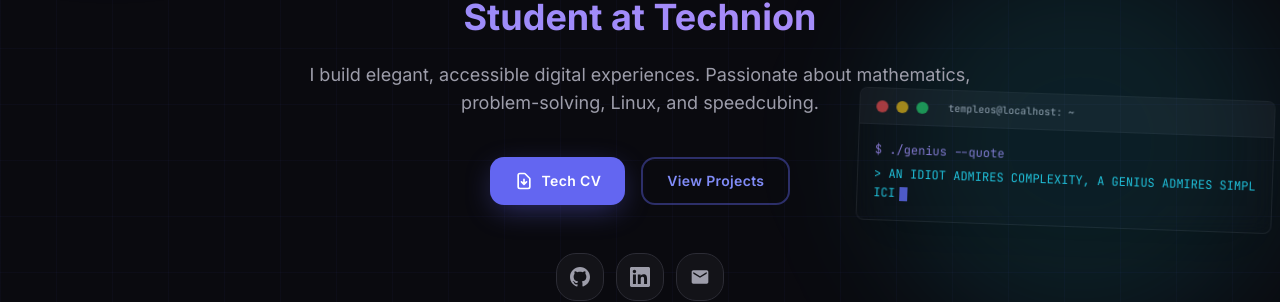
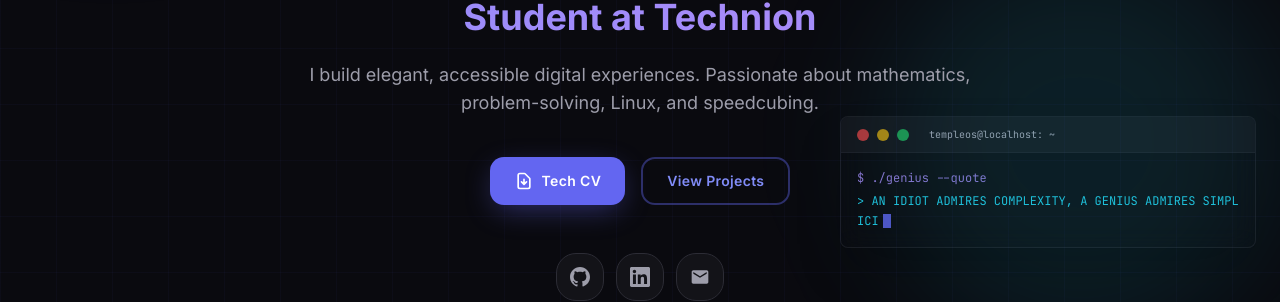
Before and after one commit to AbdullahZaid-ggg/portfolio_abdalla_zaid, a React (Vite) app: page / in a window 1280 px wide. Shown: the part 456-758 px from the top of the page. Built offline with nearby package versions, Linux system fonts and the light colour scheme; no server answers.

Commit message:
Remove drift animation from terminal quote window

```diff
--- a/src/components/TerminalWindow.jsx
+++ b/src/components/TerminalWindow.jsx
@@ -37,7 +37,7 @@ export default function TerminalWindow() {
 
   return (
     <div
-      className="fixed bottom-24 right-6 left-6 sm:left-auto sm:w-[26rem] z-0 pointer-events-none select-none animate-drift-slow"
+      className="fixed bottom-24 right-6 left-6 sm:left-auto sm:w-[26rem] z-0 pointer-events-none select-none"
       aria-hidden="true"
     >
       <div className="rounded-lg border border-outline/50 bg-background/60 backdrop-blur-md shadow-2xl shadow-black/40 overflow-hidden">
```
